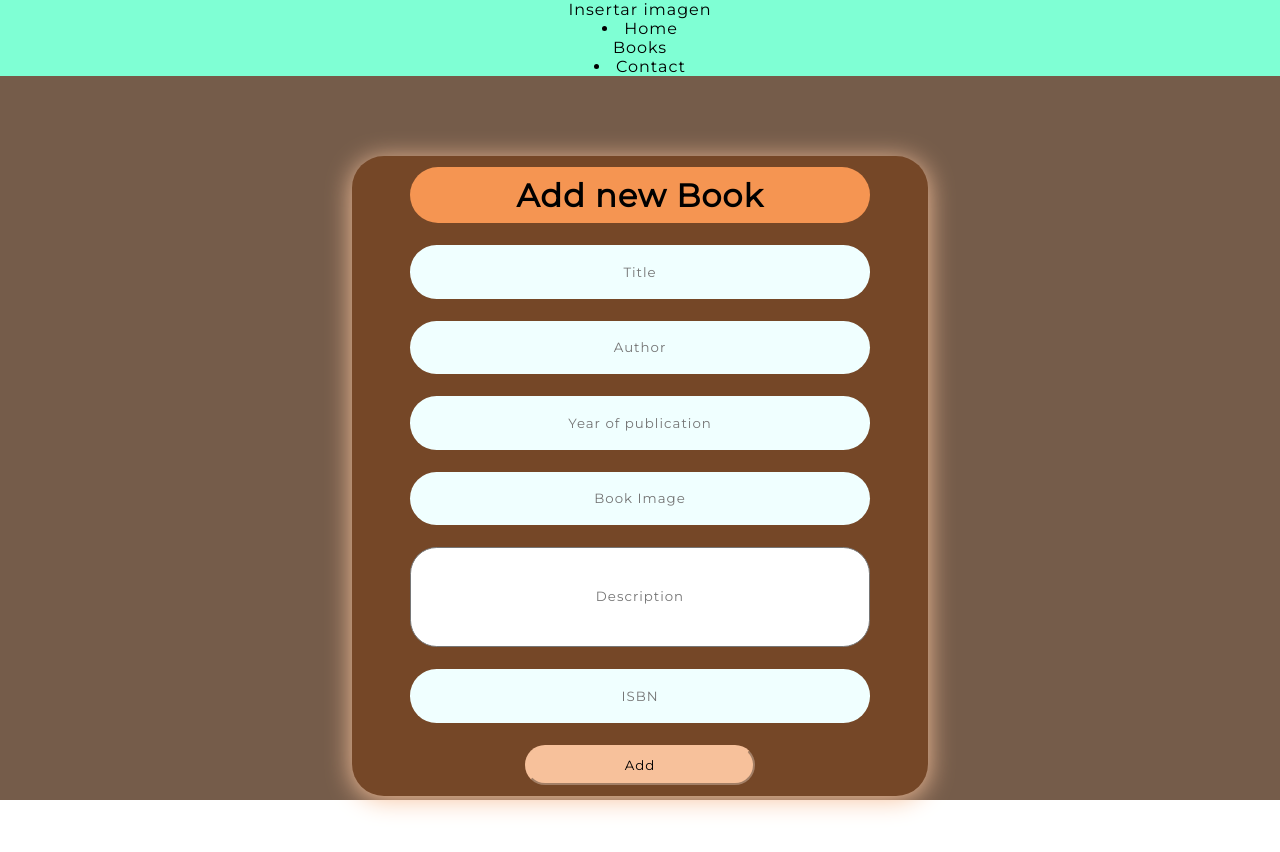
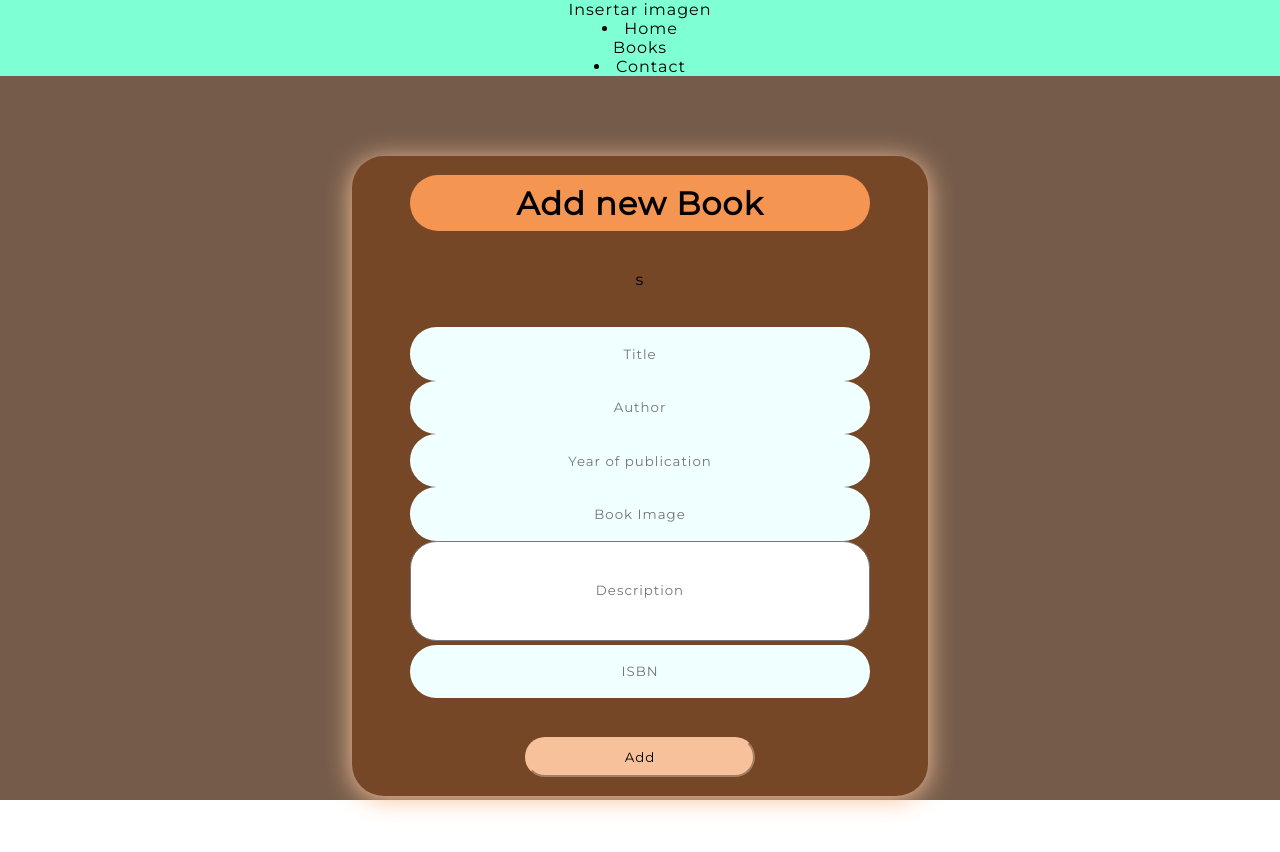
Before and after one commit to marianorp/TP3-SFReact-LibraryApp, a React (Create React App) app: page /addbook in a window 1280 px wide. Shown: the top 852 px of the page. Built offline with nearby package versions, Linux system fonts and the light colour scheme.

Commit message:
fix Addbook

```diff
--- a/src/components/AddBook.jsx
+++ b/src/components/AddBook.jsx
@@ -36,7 +36,7 @@ const BooksForm = () =>{
       </div> */}
       <div className={styles.cover}>
         <div className={styles.title}><h1>Add new Book</h1></div>
-        {/* <form onSubmit={handleSubmit}> */}
+        s<form onSubmit={handleSubmit}>
             <input
                 name="title"
                 placeholder="Title"
@@ -77,7 +77,7 @@ const BooksForm = () =>{
                 type="text"
                 onChange={handleChange}
             />
-            {/* </form> */}
+            </form>
             {/* <div className={styles[`addbook-btn`]} onClick={() => navigate('/user')}>Add</div> */}
             <button type="submit" onClick={() => navigate('/user')}>Add</button>
         </div>
```
